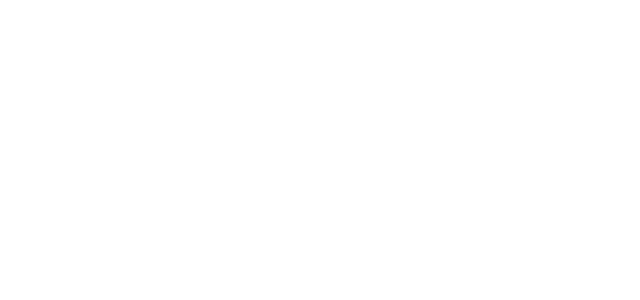
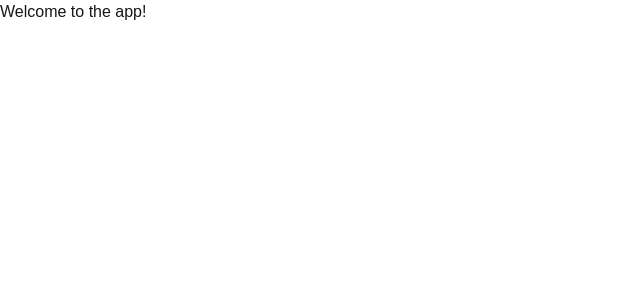
Before and after one commit to ziadulh/eShopFrontEnd, a Next.js app: page / in a window 1280 px wide. Shown: the top 300 px of the page, without its empty margins (0-640 px from the left). Built offline with nearby package versions, Linux system fonts and the light colour scheme.

Commit message:
env updated

```diff
--- a/app/layout.tsx
+++ b/app/layout.tsx
@@ -26,7 +26,7 @@
   return (
     <html lang="en" suppressHydrationWarning>
       <body
-        className={`${geistSans.variable} ${geistMono.variable} antialiased`}
+        className={`${geistSans.variable} ${geistMono.variable} antialiased bg-white dark:bg-slate-950 text-slate-900 dark:text-slate-100`}
       >
         {children}
         <Toaster position="top-right" richColors />
--- a/app/page.tsx
+++ b/app/page.tsx
@@ -1,10 +1,7 @@
-export default function RootLayout({ children }: { children: React.ReactNode }) {
+export default function Home() {
   return (
-    <html lang="en">
-      {/* Adding antialiased and base colors here helps */}
-      <body className="antialiased bg-white dark:bg-slate-950 text-slate-900 dark:text-slate-100">
-        {children}
-      </body>
-    </html>
+    <main>
+      <h1>Welcome to the app!</h1>
+    </main>
   );
 }
--- a/hooks/useChat.tsx
+++ b/hooks/useChat.tsx
@@ -12,7 +12,7 @@
     if (!token) return;
 
     // WebSocket কানেকশন তৈরি (আপনার Go ব্যাকএন্ড URL)
-    socketRef.current = new WebSocket(`ws://localhost:8080/ws?token=${token}`);
+    socketRef.current = new WebSocket(process.env.NEXT_PUBLIC_WEB_SOCKET_URL+`?token=${token}`);
 
     socketRef.current.onmessage = (event) => {
       try {
```
